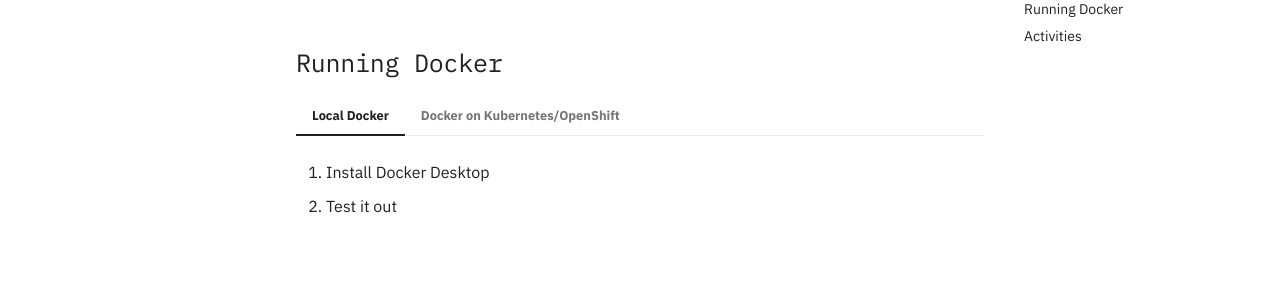
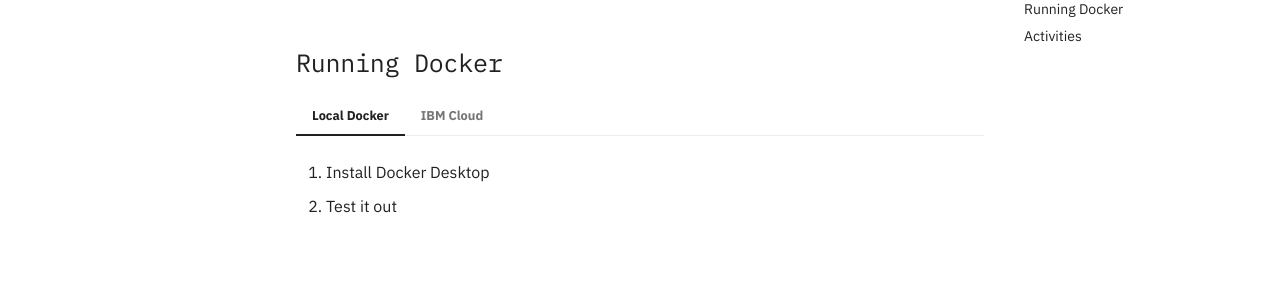
Before and after one commit to ibm-cloud-architecture/cloud-native-bootcamp, an MkDocs documentation site: the page built from docs/containers/index.md, in a window 1280 px wide and 900 px high, scrolled down 1053 px. Shown: the part 153-443 px from the top of the window. Built offline with MkDocs 1.6.1 and Material for MkDocs 9.7.7, drawn with Linux system fonts in a browser that asks for light colours; some web fonts are replaced; comment, search, counter and statistics services are not loaded; some of the changed lines change nothing that is shown.

Commit message:
IBM Cloud Docker

````diff
--- a/docs/containers/index.md
+++ b/docs/containers/index.md
@@ -33,6 +33,28 @@
 
     2. Test it out
 
+=== "IBM Cloud"
+
+    1. Install ibmcloud CLI
+    ``` bash
+    curl -fsSL https://clis.cloud.ibm.com/install/osx | sh
+    ```
+
+    2. Verify installation
+    ``` bash
+    ibmcloud help
+    ```
+
+    3. Configure environment. Go to cloud.ibm.com -> click on your profile -> Log into CLI and API and copy IBM Cloud CLI command. It will look something like this:
+    ``` bash
+    ibmcloud login -a https://cloud.ibm.com -u passcode -p <password>
+    ```
+
+    4. Log into docker through IBM Cloud
+    ``` bash
+    ibmcloud cr login --client docker
+    ```
+<!---
 === "Docker on Kubernetes/OpenShift"
 
     === "OpenShift"
@@ -66,7 +88,7 @@
 
         2. Point to a cluster. Make sure the URI of the cluster matches the credential name you created in step 1.
         ``` bash
-        config set-cluster foo.kubernetes.com --insecure-skip-tls-verify=true --server=https://foo.kubernetes.com
+        kubectl config set-cluster foo.kubernetes.com --insecure-skip-tls-verify=true --server=https://foo.kubernetes.com
         ```
 
         3. Create a "context" that points to the cluster with a specific user.
@@ -93,7 +115,7 @@
         ``` bash
         docker version
         ```
-
+--->
 ## Activities
 
 | Task                    | Description                                                     | Link                                                                                                                         | Time   |
````
